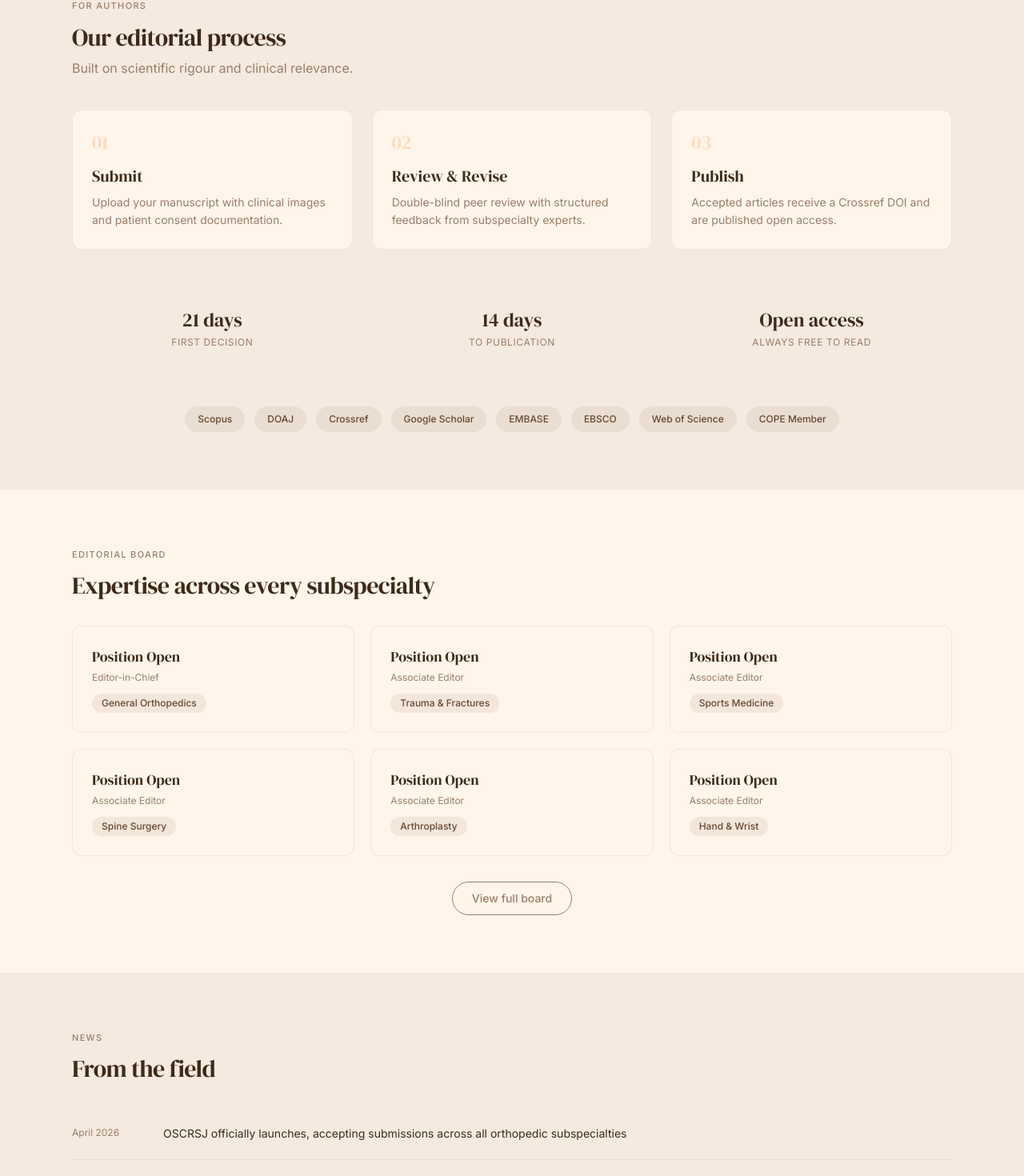
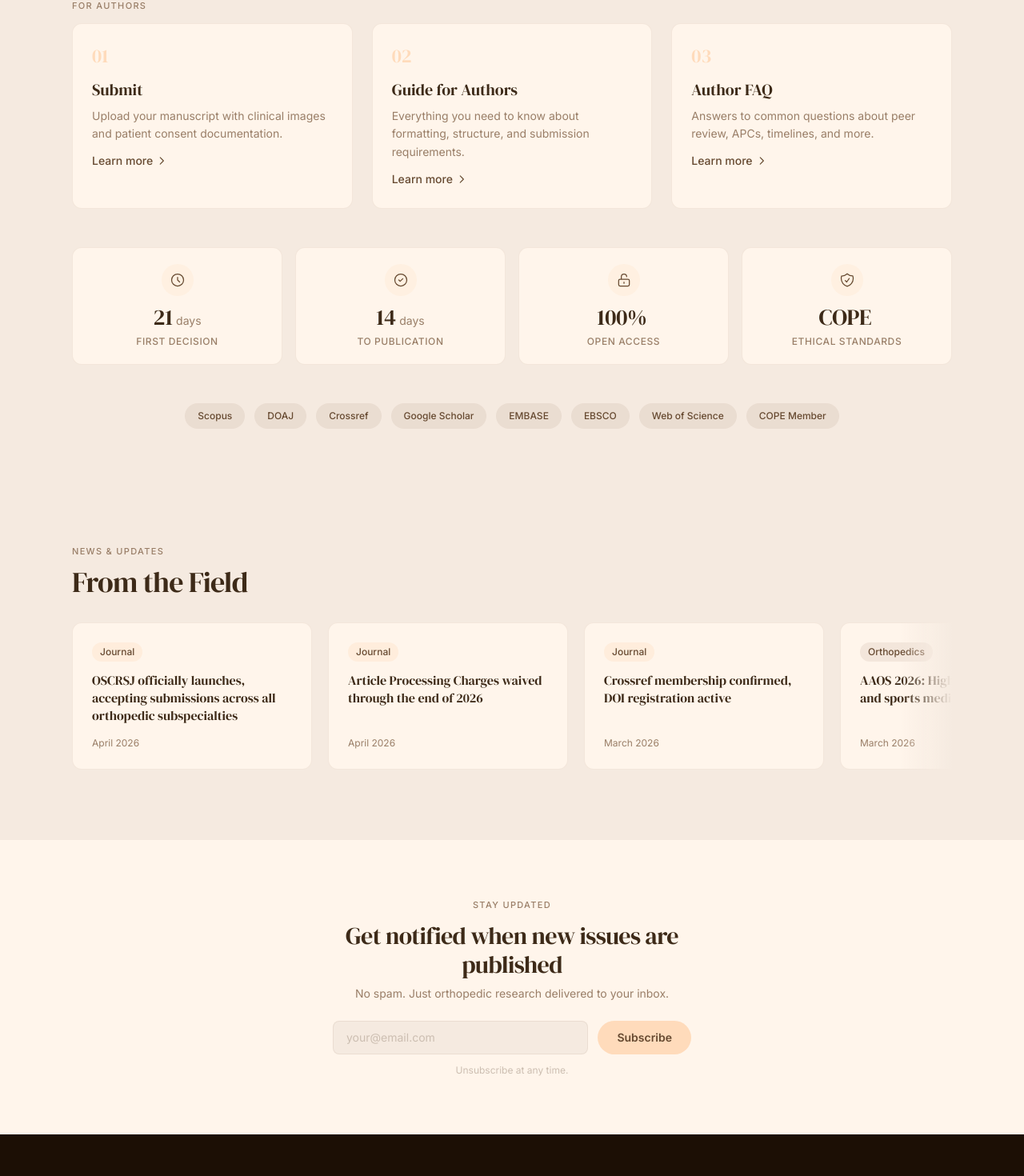
Before and after one commit to kanwarparhar/OSCRSJ, a Next.js app: page / in a window 1280 px wide. Shown: the part 1280-2750 px from the top of the page at 80% size. Built offline with nearby package versions, Linux system fonts and the light colour scheme.

Commit message:
Homepage updates: new hero title, clickable For Authors cards, redesigned metrics, scrollable news tiles, radiograph placeholders on all articles, remove editorial board section

```diff
--- a/app/page.tsx
+++ b/app/page.tsx
@@ -24,19 +24,13 @@ const featuredArticles = [
   },
 ]
 
-const editors = [
-  { name: 'Position Open', role: 'Editor-in-Chief', specialty: 'General Orthopedics' },
-  { name: 'Position Open', role: 'Associate Editor', specialty: 'Trauma & Fractures' },
-  { name: 'Position Open', role: 'Associate Editor', specialty: 'Sports Medicine' },
-  { name: 'Position Open', role: 'Associate Editor', specialty: 'Spine Surgery' },
-  { name: 'Position Open', role: 'Associate Editor', specialty: 'Arthroplasty' },
-  { name: 'Position Open', role: 'Associate Editor', specialty: 'Hand & Wrist' },
-]
-
 const newsItems = [
-  { date: 'April 2026', title: 'OSCRSJ officially launches, accepting submissions across all orthopedic subspecialties' },
-  { date: 'April 2026', title: 'Article Processing Charges waived through the end of 2026' },
-  { date: 'March 2026', title: 'Crossref membership confirmed, DOI registration active' },
+  { date: 'April 2026', title: 'OSCRSJ officially launches, accepting submissions across all orthopedic subspecialties', tag: 'Journal' },
+  { date: 'April 2026', title: 'Article Processing Charges waived through the end of 2026', tag: 'Journal' },
+  { date: 'March 2026', title: 'Crossref membership confirmed, DOI registration active', tag: 'Journal' },
+  { date: 'March 2026', title: 'AAOS 2026: Highlights in trauma and sports medicine research', tag: 'Orthopedics' },
+  { date: 'February 2026', title: 'New CARE guidelines update for surgical case reporting', tag: 'Research' },
+  { date: 'February 2026', title: 'Rising interest in AI-assisted fracture classification tools', tag: 'Orthopedics' },
 ]
 
 const indexingBadges = ['Scopus', 'DOAJ', 'Crossref', 'Google Scholar', 'EMBASE', 'EBSCO', 'Web of Science', 'COPE Member']
@@ -55,13 +49,19 @@ export default function HomePage() {
       >
         <div className="max-w-content mx-auto">
           <h1
-            className="font-serif text-peach leading-tight mb-6"
-            style={{ fontSize: 'clamp(32px, 4.5vw, 44px)', letterSpacing: '-0.02em' }}
+            className="font-serif text-peach leading-tight mb-2"
+            style={{ fontSize: 'clamp(36px, 5vw, 52px)', letterSpacing: '-0.02em' }}
           >
-            Advancing <em>surgical knowledge</em>,<br />one case at a time
+            OSCRSJ
           </h1>
-          <p className="text-peach/60 text-base max-w-xl mx-auto mb-8 leading-relaxed">
-            A peer-reviewed, open-access journal for orthopedic case reports and case series. Built for medical students, residents, and fellows.
+          <p
+            className="font-serif text-peach/80 leading-tight mb-6"
+            style={{ fontSize: 'clamp(18px, 2.5vw, 26px)', letterSpacing: '-0.01em' }}
+          >
+            Orthopedic Surgery Case Reports &amp; Series Journal
+          </p>
+          <p className="text-peach/60 text-base max-w-2xl mx-auto mb-8 leading-relaxed">
+            A peer-reviewed, open-access journal dedicated to the publication of case reports and case series in all subspecialties of orthopedic surgery and musculoskeletal medicine.
           </p>
           <div className="flex flex-col sm:flex-row items-center justify-center gap-4">
             <Link href="/submit" className="btn-primary">
@@ -100,14 +100,12 @@ export default function HomePage() {
                 key={article.doi}
                 className={`card flex flex-col ${i === 0 ? 'md:row-span-2' : ''}`}
               >
-                {i === 0 && (
                 <div
-                    className="w-full h-48 rounded-lg mb-4 flex items-center justify-center"
+                  className={`w-full rounded-lg mb-4 flex items-center justify-center ${i === 0 ? 'h-48' : 'h-32'}`}
                   style={{ background: 'linear-gradient(135deg, var(--cream-alt) 0%, var(--taupe) 100%)' }}
                 >
                   <span className="text-tan/60 text-xs uppercase tracking-widest">Radiograph</span>
                 </div>
-                )}
                 <div className="flex items-center gap-2 mb-3">
                   <span className="text-xs font-medium text-brown bg-tan/20 px-2.5 py-1 rounded-full">
                     {article.type}
@@ -144,36 +142,52 @@ export default function HomePage() {
       <section className="bg-cream-alt" style={{ padding: '72px 24px' }}>
         <div className="max-w-content mx-auto">
           <span className="section-label">For Authors</span>
-          <h2 className="section-heading mb-2">Our editorial process</h2>
-          <p className="text-tan text-base mb-10 max-w-2xl">
-            Built on scientific rigour and clinical relevance.
-          </p>
 
           {/* Process steps */}
           <div className="grid grid-cols-1 sm:grid-cols-3 gap-6 mb-12">
             {[
-              { step: '01', title: 'Submit', desc: 'Upload your manuscript with clinical images and patient consent documentation.' },
-              { step: '02', title: 'Review & Revise', desc: 'Double-blind peer review with structured feedback from subspecialty experts.' },
-              { step: '03', title: 'Publish', desc: 'Accepted articles receive a Crossref DOI and are published open access.' },
+              { step: '01', title: 'Submit', desc: 'Upload your manuscript with clinical images and patient consent documentation.', href: '/submit' },
+              { step: '02', title: 'Guide for Authors', desc: 'Everything you need to know about formatting, structure, and submission requirements.', href: '/guide-for-authors' },
+              { step: '03', title: 'Author FAQ', desc: 'Answers to common questions about peer review, APCs, timelines, and more.', href: '/faq' },
             ].map((s) => (
-              <div key={s.step} className="card">
+              <Link key={s.step} href={s.href} className="card group hover:shadow-md transition-shadow cursor-pointer block">
                 <span className="text-peach font-serif text-2xl">{s.step}</span>
-                <h3 className="font-serif text-xl text-brown-dark mt-3 mb-2">{s.title}</h3>
+                <h3 className="font-serif text-xl text-brown-dark mt-3 mb-2 group-hover:text-brown transition-colors">{s.title}</h3>
                 <p className="text-sm text-tan leading-relaxed">{s.desc}</p>
-              </div>
+                <span className="mt-3 inline-flex items-center gap-1 text-sm text-brown font-medium group-hover:text-peach transition-colors">
+                  Learn more
+                  <svg className="w-3.5 h-3.5" fill="none" viewBox="0 0 24 24" stroke="currentColor">
+                    <path strokeLinecap="round" strokeLinejoin="round" strokeWidth={2} d="M9 5l7 7-7 7" />
+                  </svg>
+                </span>
+              </Link>
             ))}
           </div>
 
           {/* Metrics row */}
-          <div className="grid grid-cols-1 sm:grid-cols-3 gap-6 mb-12">
+          <div className="grid grid-cols-2 sm:grid-cols-4 gap-4 mb-12">
             {[
-              { value: '21 days', label: 'First decision' },
-              { value: '14 days', label: 'To publication' },
-              { value: 'Open access', label: 'Always free to read' },
+              { value: '21', unit: 'days', label: 'First Decision', icon: (
+                <svg className="w-5 h-5" fill="none" viewBox="0 0 24 24" stroke="currentColor"><path strokeLinecap="round" strokeLinejoin="round" strokeWidth={1.5} d="M12 8v4l3 3m6-3a9 9 0 11-18 0 9 9 0 0118 0z" /></svg>
+              )},
+              { value: '14', unit: 'days', label: 'To Publication', icon: (
+                <svg className="w-5 h-5" fill="none" viewBox="0 0 24 24" stroke="currentColor"><path strokeLinecap="round" strokeLinejoin="round" strokeWidth={1.5} d="M9 12l2 2 4-4m6 2a9 9 0 11-18 0 9 9 0 0118 0z" /></svg>
+              )},
+              { value: '100%', unit: '', label: 'Open Access', icon: (
+                <svg className="w-5 h-5" fill="none" viewBox="0 0 24 24" stroke="currentColor"><path strokeLinecap="round" strokeLinejoin="round" strokeWidth={1.5} d="M8 11V7a4 4 0 118 0m-4 8v2m-6 4h12a2 2 0 002-2v-6a2 2 0 00-2-2H6a2 2 0 00-2 2v6a2 2 0 002 2z" /></svg>
+              )},
+              { value: 'COPE', unit: '', label: 'Ethical Standards', icon: (
+                <svg className="w-5 h-5" fill="none" viewBox="0 0 24 24" stroke="currentColor"><path strokeLinecap="round" strokeLinejoin="round" strokeWidth={1.5} d="M9 12.75L11.25 15 15 9.75m-3-7.036A11.959 11.959 0 013.598 6 11.99 11.99 0 003 9.749c0 5.592 3.824 10.29 9 11.623 5.176-1.332 9-6.03 9-11.622 0-1.31-.21-2.571-.598-3.751h-.152c-3.196 0-6.1-1.248-8.25-3.285z" /></svg>
+              )},
             ].map((m) => (
-              <div key={m.label} className="text-center py-6">
-                <p className="font-serif text-2xl text-brown-dark">{m.value}</p>
-                <p className="text-xs text-tan mt-1 uppercase tracking-wider">{m.label}</p>
+              <div key={m.label} className="bg-cream rounded-xl p-5 text-center" style={{ border: '1px solid rgba(153,126,103,0.12)' }}>
+                <div className="inline-flex items-center justify-center w-10 h-10 rounded-full bg-peach/20 text-brown mb-3">
+                  {m.icon}
+                </div>
+                <p className="font-serif text-brown-dark leading-none" style={{ fontSize: '28px' }}>
+                  {m.value}<span className="text-tan text-sm font-sans ml-1">{m.unit}</span>
+                </p>
+                <p className="text-xs text-tan mt-2 uppercase tracking-wider font-medium">{m.label}</p>
               </div>
             ))}
           </div>
@@ -193,52 +207,48 @@ export default function HomePage() {
         </div>
       </section>
 
-      {/* 4. Editorial Board */}
-      <section className="bg-cream" style={{ padding: '72px 24px' }}>
+      {/* 5. News */}
+      <section className="bg-cream-alt" style={{ padding: '72px 24px' }}>
         <div className="max-w-content mx-auto">
-          <span className="section-label">Editorial Board</span>
-          <h2 className="section-heading mb-8">Expertise across every subspecialty</h2>
+          <span className="section-label">News &amp; Updates</span>
+          <h2 className="section-heading mb-8" style={{ fontSize: 'clamp(28px, 3.5vw, 36px)' }}>From the Field</h2>
 
-          <div className="grid grid-cols-1 sm:grid-cols-2 md:grid-cols-3 gap-5">
-            {editors.map((editor) => (
-              <div key={editor.specialty} className="card">
-                <p className="font-serif text-lg text-brown-dark">{editor.name}</p>
-                <p className="text-xs text-tan mt-1">{editor.role}</p>
+          <div className="relative">
+            <div
+              className="flex gap-5 overflow-x-auto pb-4"
+              style={{ scrollSnapType: 'x mandatory', WebkitOverflowScrolling: 'touch', scrollbarWidth: 'thin' }}
+            >
+              {newsItems.map((item, i) => (
+                <div
+                  key={i}
+                  className="card flex-shrink-0 flex flex-col justify-between"
+                  style={{ width: '300px', minHeight: '180px', scrollSnapAlign: 'start' }}
+                >
+                  <div>
+                    <div className="flex items-center gap-2 mb-3">
                       <span
-                  className="inline-block mt-3 text-xs font-medium text-brown px-3 py-1 rounded-full"
-                  style={{ backgroundColor: 'rgba(153,126,103,0.12)' }}
+                        className="text-xs font-medium px-2.5 py-1 rounded-full"
+                        style={{
+                          backgroundColor: item.tag === 'Journal' ? 'rgba(255,219,187,0.3)' : item.tag === 'Orthopedics' ? 'rgba(153,126,103,0.12)' : 'rgba(102,73,48,0.1)',
+                          color: 'var(--brown)',
+                        }}
                       >
-                  {editor.specialty}
+                        {item.tag}
                       </span>
+                    </div>
+                    <p className="font-serif text-brown-dark leading-snug" style={{ fontSize: '16px' }}>
+                      {item.title}
+                    </p>
+                  </div>
+                  <p className="text-xs text-tan mt-4">{item.date}</p>
                 </div>
               ))}
             </div>
-
-          <div className="mt-8 text-center">
-            <Link href="/editorial-board" className="btn-outline border-tan text-tan hover:bg-tan hover:text-cream">
-              View full board
-            </Link>
-          </div>
-        </div>
-      </section>
-
-      {/* 5. News */}
-      <section className="bg-cream-alt" style={{ padding: '72px 24px' }}>
-        <div className="max-w-content mx-auto">
-          <span className="section-label">News</span>
-          <h2 className="section-heading mb-8">From the field</h2>
-
-          <div className="space-y-0">
-            {newsItems.map((item, i) => (
+            {/* Scroll fade hint */}
             <div
-                key={i}
-                className="py-5 flex items-start gap-6"
-                style={{ borderBottom: '1px solid rgba(153,126,103,0.12)' }}
-              >
-                <span className="text-xs text-tan whitespace-nowrap mt-0.5 min-w-[90px]">{item.date}</span>
-                <p className="text-sm text-brown-dark leading-relaxed">{item.title}</p>
-              </div>
-            ))}
+              className="absolute right-0 top-0 bottom-4 w-16 pointer-events-none hidden sm:block"
+              style={{ background: 'linear-gradient(to right, transparent, var(--cream-alt))' }}
+            />
           </div>
         </div>
       </section>
```
Lines whose indentation alone changed are shown as unchanged.
